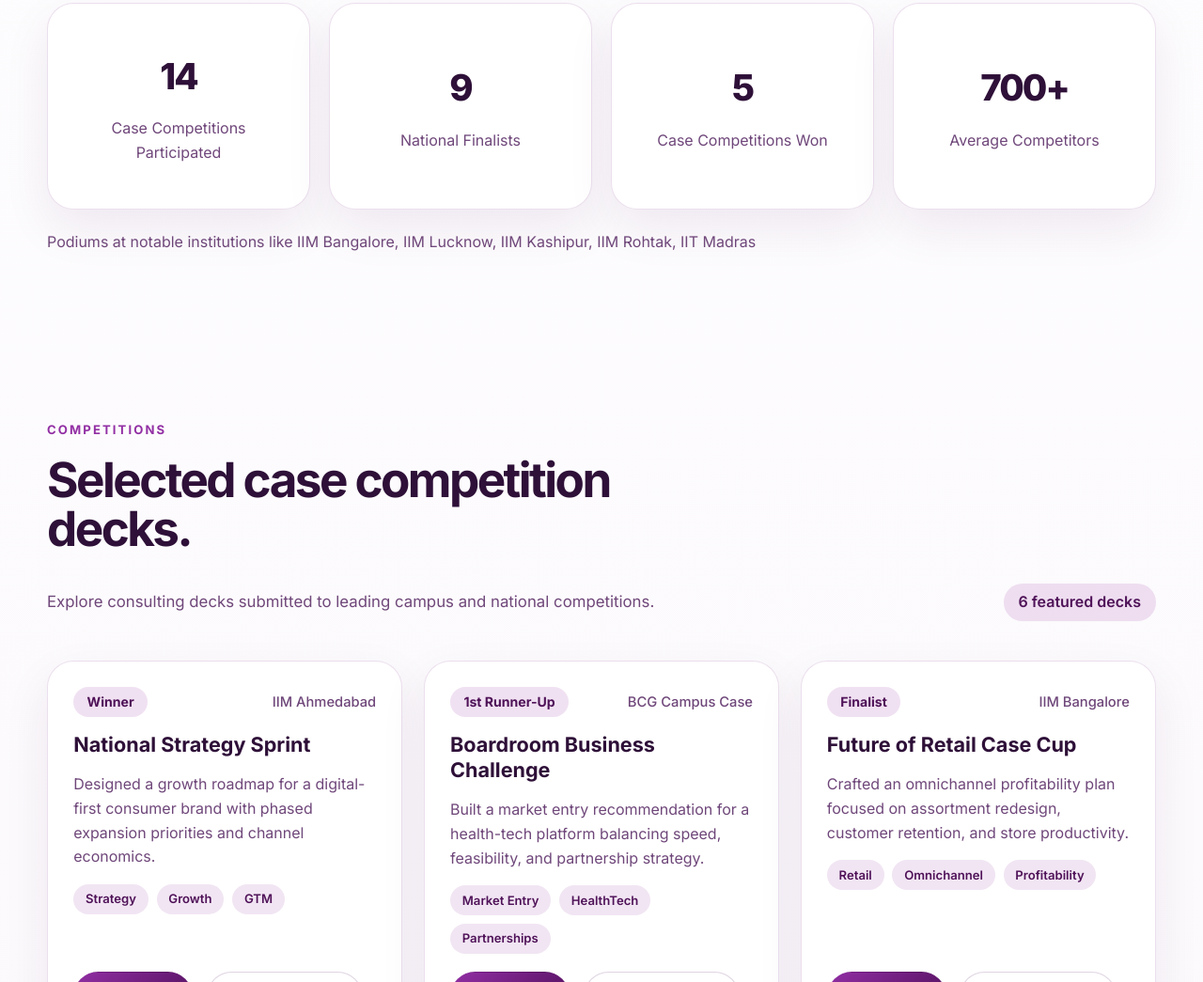
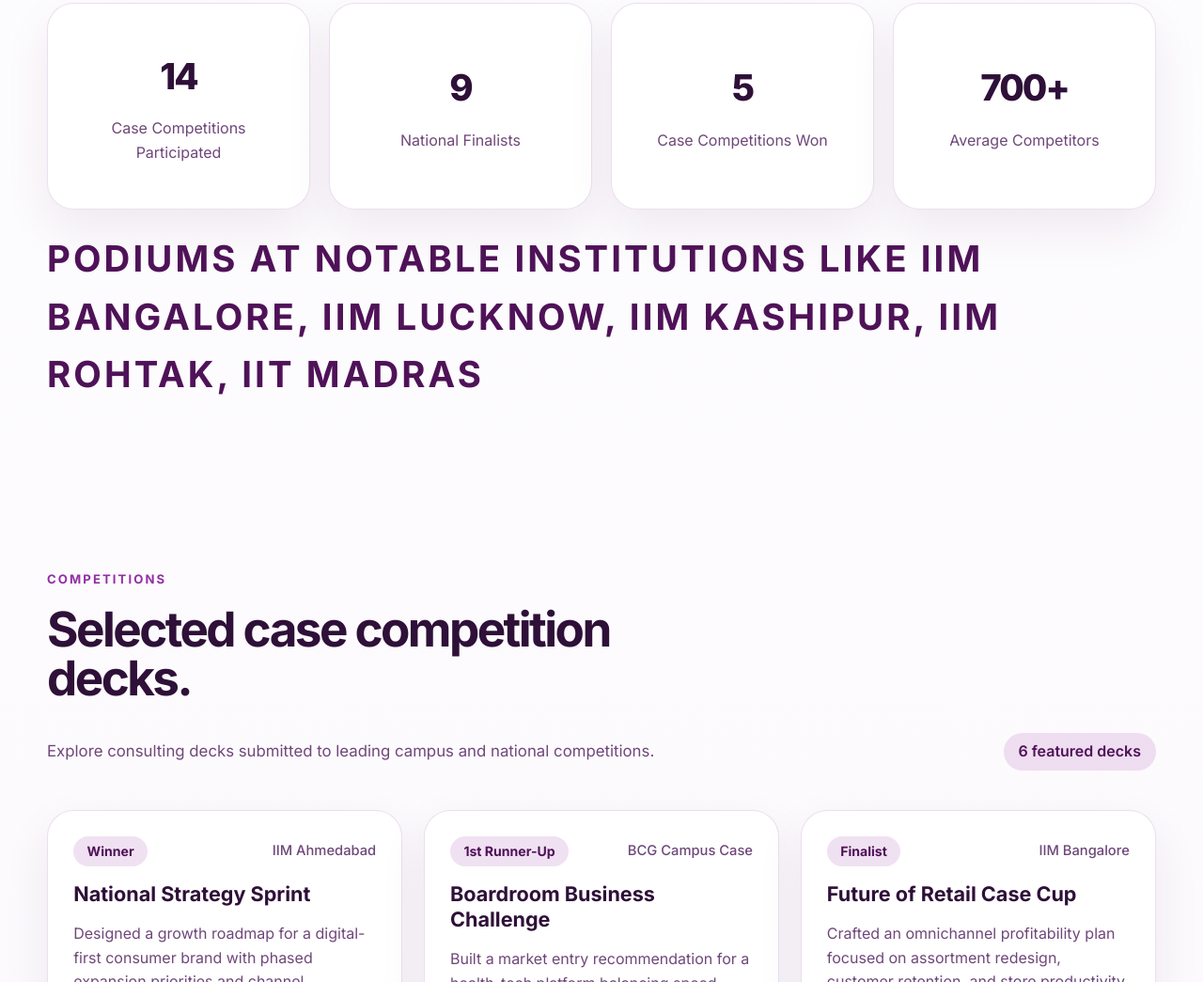
Before and after one commit to SarthakMane2704/project-website, a website: page index.html in a window 1280 px wide. Shown: the part 1500-2545 px from the top of the page at 94% size. Drawn offline with Linux system fonts and the light colour scheme.

Commit message:
Emphasize achievements note typography

```diff
--- a/style.css
+++ b/style.css
@@ -359,8 +359,11 @@ textarea {
 
 .achievements-note {
   margin: 1.4rem 0 0;
-  color: var(--muted);
-  font-size: 1rem;
+  color: var(--accent-deep);
+  font-size: 2.4rem;
+  font-weight: 700;
+  letter-spacing: 0.08em;
+  text-transform: uppercase;
 }
 
 .competitions-toolbar {
```
